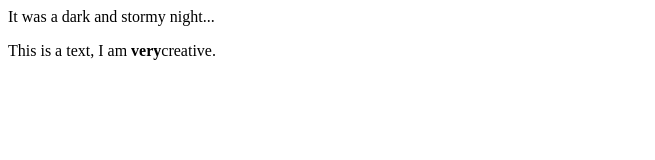
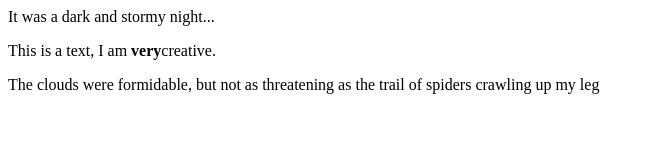
Before and after one commit to setite/fireside-story, a plain HTML site: page index.html in a window 1280 px wide. Shown: the whole page, without its empty margins (0-655 px from the left). Drawn offline with Linux system fonts and the light colour scheme.

Commit message:
added new line with spiders

```diff
--- a/index.html
+++ b/index.html
@@ -3,5 +3,6 @@
       <link rel="stylesheet" type="text/css" href="style.css">
     <p>It was a dark and stormy night...</p>
     <p>This is a text, I am <strong>very</strong>creative.</p>
+    <p>The clouds were formidable, but not as threatening as the trail of spiders crawling up my leg</p>
   </body>
 </html>
```
